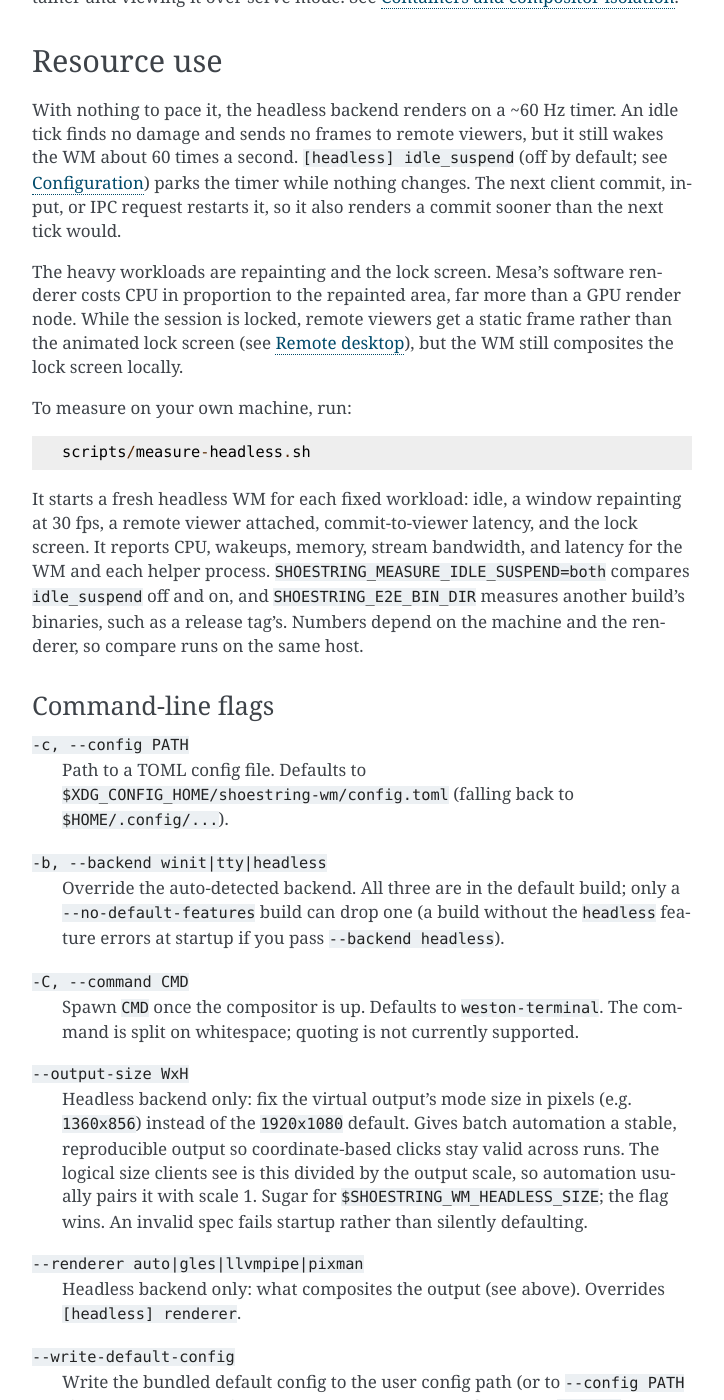
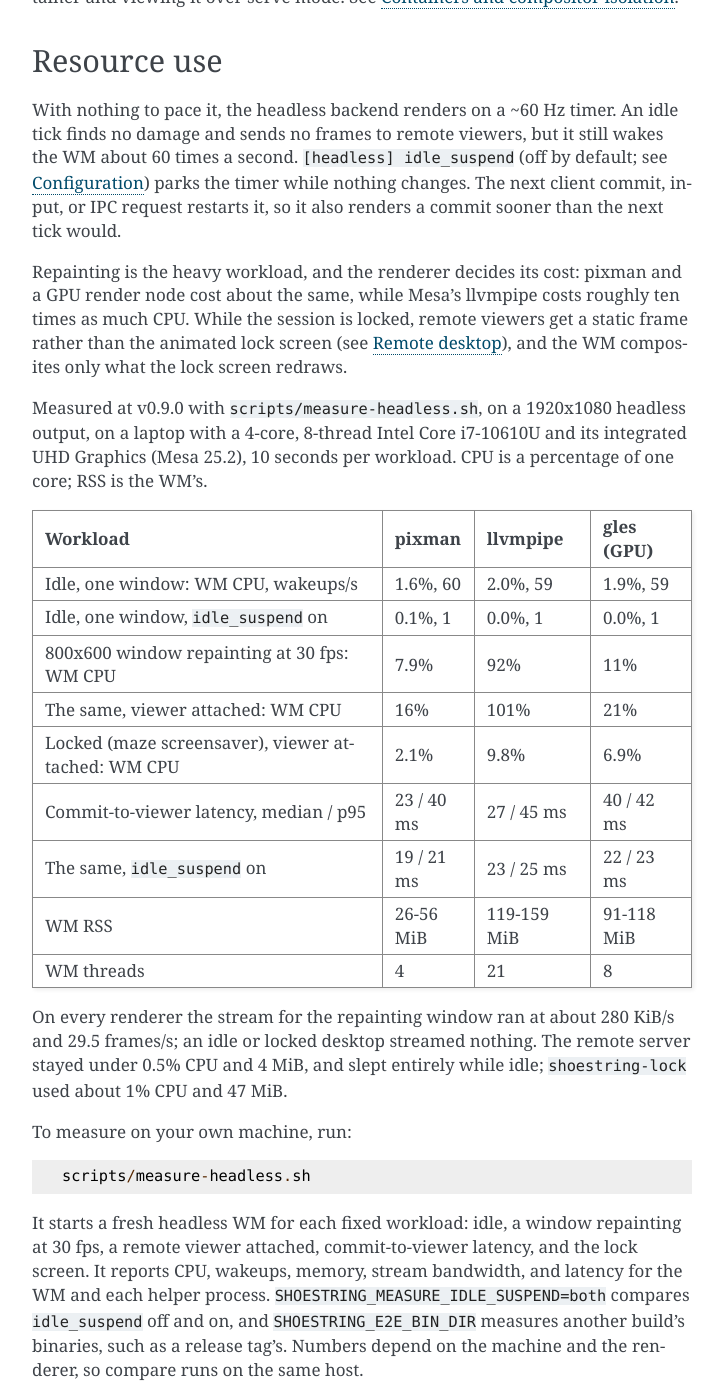
Before and after one commit to szarta/shoestring-wm, a Sphinx documentation site: the page built from docs/running.rst, in a window 1280 px wide and 1400 px high, scrolled down 1649 px. Shown: the whole window, without its empty margins (388-1112 px from the left). Built offline with Sphinx 7.4.7, drawn with Linux system fonts in a browser that asks for light colours.

Commit message:
docs: pin the headless resource numbers to v0.9.0
"Resource use" in docs/running.rst described how to measure but carried
no numbers, waiting for a release tag to pin them to. Add a table from
scripts/measure-headless.sh at v0.9.0 (the measured build differs from
the tag only by a test fix), comparing pixman, llvmpipe and a GPU render
node on a 1920x1080 headless output: idle with and without idle_suspend,
a window repainting at 30 fps with and without a viewer, the lock
screen, commit-to-viewer latency, memory and threads, plus the stream,
remote server and locker figures. It names the hardware generically: a
4-core, 8-thread Intel Core i7-10610U laptop with integrated UHD
Graphics, Mesa 25.2.

The paragraph above it still said Mesa's software renderer was the cost
to watch; pixman is now the default without a GPU, so it compares the
three renderers instead.

Signed-off-by: Brandon Arrendondo <brandon.arrendondo@bissell.com>

```diff
--- a/docs/running.rst
+++ b/docs/running.rst
@@ -81,11 +81,65 @@ default; see :doc:`configuration`) parks the timer while nothing changes. The
 next client commit, input, or IPC request restarts it, so it also renders a
 commit sooner than the next tick would.
 
-The heavy workloads are repainting and the lock screen. Mesa's software
-renderer costs CPU in proportion to the repainted area, far more than a GPU
-render node. While the session is locked, remote viewers get a static frame
-rather than the animated lock screen (see :doc:`remote`), but the WM still
-composites the lock screen locally.
+Repainting is the heavy workload, and the renderer decides its cost: pixman
+and a GPU render node cost about the same, while Mesa's llvmpipe costs roughly
+ten times as much CPU. While the session is locked, remote viewers get a static
+frame rather than the animated lock screen (see :doc:`remote`), and the WM
+composites only what the lock screen redraws.
+
+Measured at v0.9.0 with ``scripts/measure-headless.sh``, on a 1920x1080
+headless output, on a laptop with a 4-core, 8-thread Intel Core i7-10610U and
+its integrated UHD Graphics (Mesa 25.2), 10 seconds per workload. CPU is a
+percentage of one core; RSS is the WM's.
+
+.. list-table::
+   :header-rows: 1
+
+   * - Workload
+     - pixman
+     - llvmpipe
+     - gles (GPU)
+   * - Idle, one window: WM CPU, wakeups/s
+     - 1.6%, 60
+     - 2.0%, 59
+     - 1.9%, 59
+   * - Idle, one window, ``idle_suspend`` on
+     - 0.1%, 1
+     - 0.0%, 1
+     - 0.0%, 1
+   * - 800x600 window repainting at 30 fps: WM CPU
+     - 7.9%
+     - 92%
+     - 11%
+   * - The same, viewer attached: WM CPU
+     - 16%
+     - 101%
+     - 21%
+   * - Locked (maze screensaver), viewer attached: WM CPU
+     - 2.1%
+     - 9.8%
+     - 6.9%
+   * - Commit-to-viewer latency, median / p95
+     - 23 / 40 ms
+     - 27 / 45 ms
+     - 40 / 42 ms
+   * - The same, ``idle_suspend`` on
+     - 19 / 21 ms
+     - 23 / 25 ms
+     - 22 / 23 ms
+   * - WM RSS
+     - 26-56 MiB
+     - 119-159 MiB
+     - 91-118 MiB
+   * - WM threads
+     - 4
+     - 21
+     - 8
+
+On every renderer the stream for the repainting window ran at about 280 KiB/s
+and 29.5 frames/s; an idle or locked desktop streamed nothing. The remote
+server stayed under 0.5% CPU and 4 MiB, and slept entirely while idle;
+``shoestring-lock`` used about 1% CPU and 47 MiB.
 
 To measure on your own machine, run::
 
```
